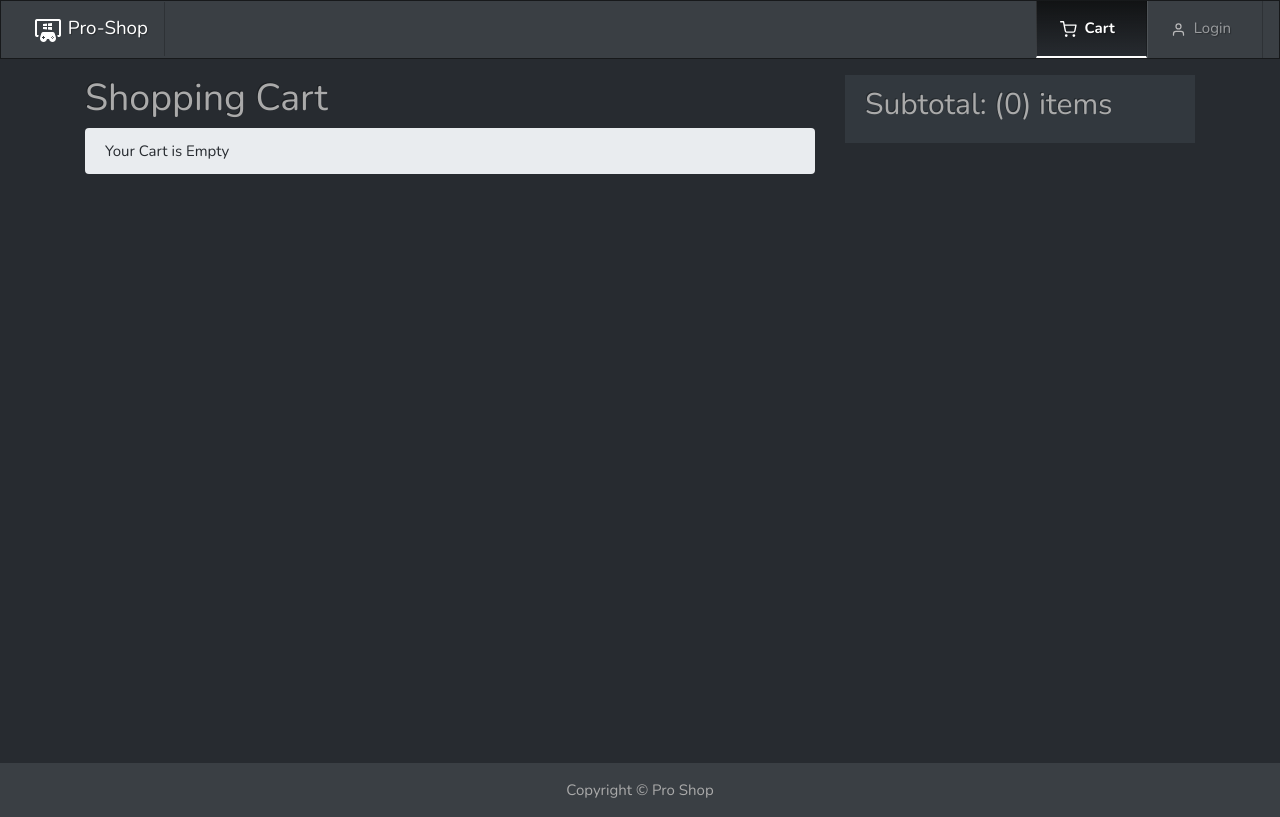
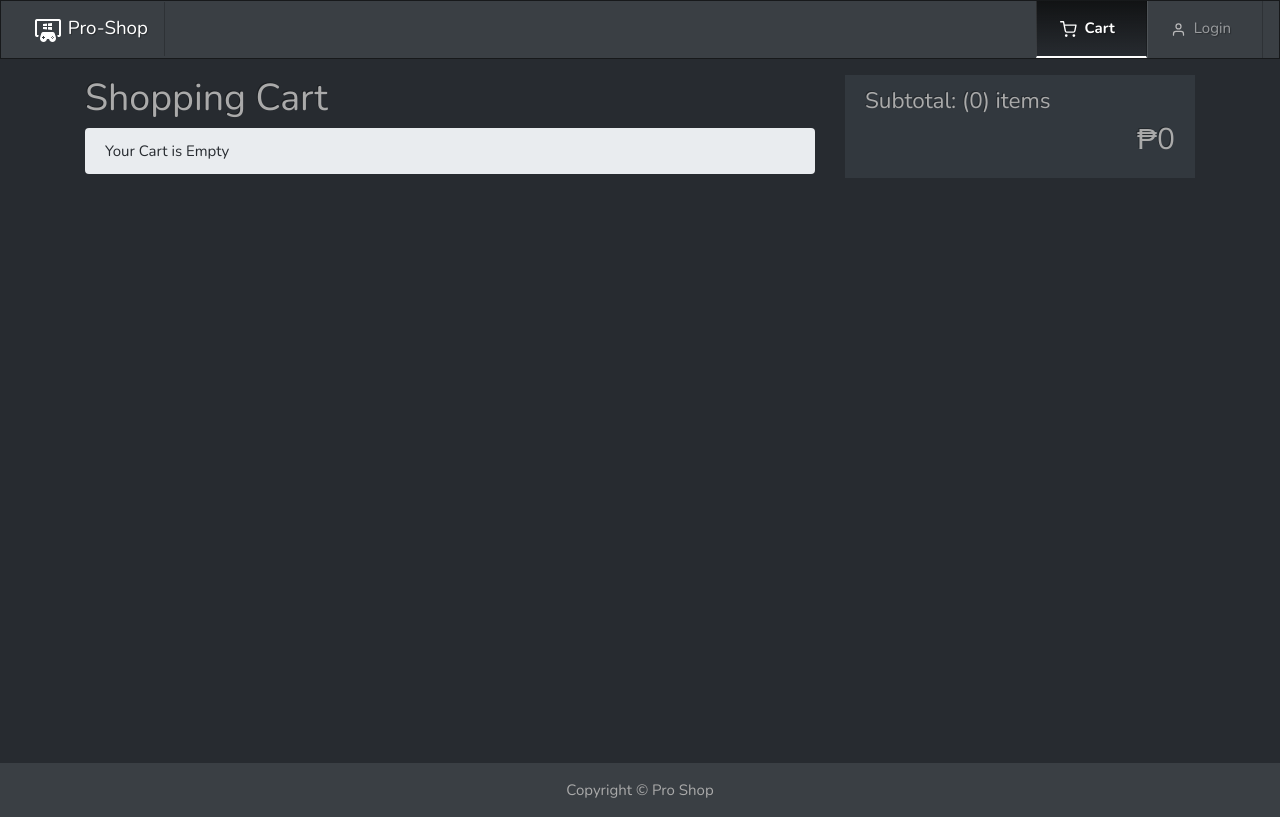
Before and after one commit to patrick-duque/Next-TS-Shop, a Next.js app: page /cart in a window 1280 px wide. Built offline with nearby package versions, Linux system fonts and the light colour scheme.

Commit message:
added peso sign

```diff
--- a/components/CartItem.tsx
+++ b/components/CartItem.tsx
@@ -33,7 +33,7 @@ const Item: React.FC<Props> = ({ item }) => {
         <Link href={`/products/${item._id}`}>{item.name}</Link>
       </Col>
       <Col md={3} lg={2}>
-        {item.price}
+        ₱{item.price}
       </Col>
       <Col md={4} lg={4}>
         <Row>
--- a/pages/cart/index.tsx
+++ b/pages/cart/index.tsx
@@ -36,7 +36,8 @@ const Cart: React.FC<Props> = () => {
           <Col md={4}>
             <ListGroup variant='flush'>
               <ListGroup.Item>
-                <h2>Subtotal: ({cartItems.reduce((acc, item) => acc + item.quantity, 0)}) items</h2>
+                <h4>Subtotal: ({cartItems.reduce((acc, item) => acc + item.quantity, 0)}) items</h4>
+                <h2 className='text-right'>₱{cartItems.reduce((acc, item) => acc + item.price, 0)}</h2>
               </ListGroup.Item>
             </ListGroup>
           </Col>
```
